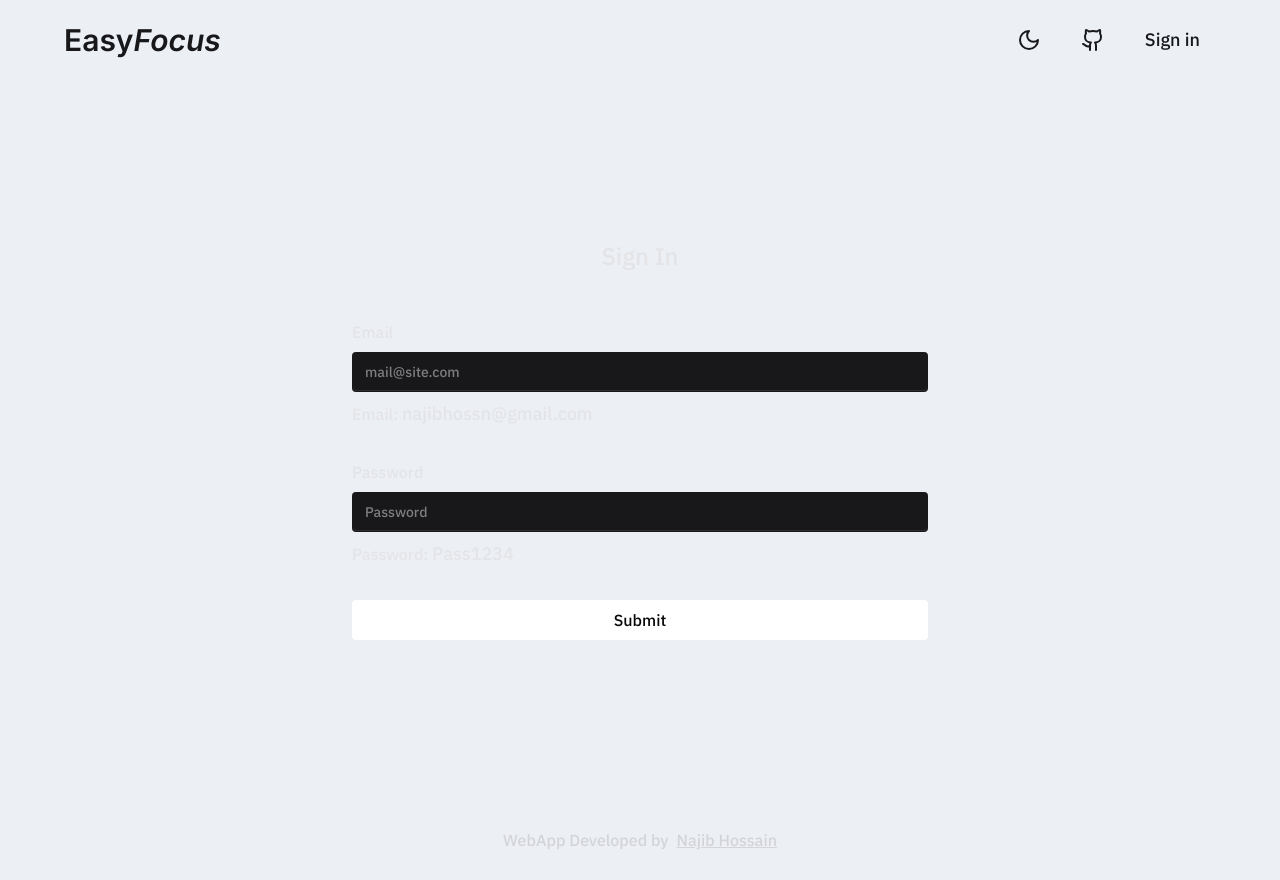
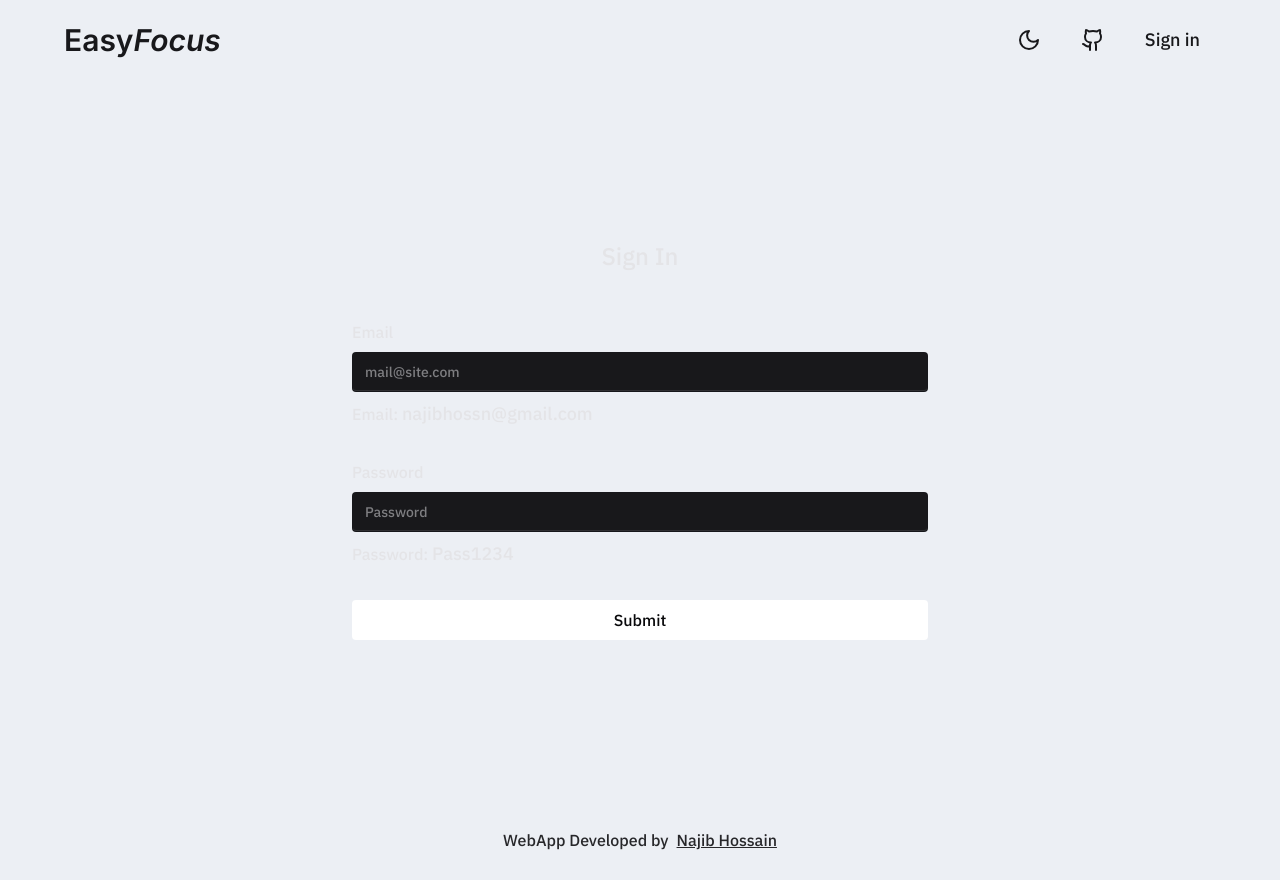
Before and after one commit to NajibHos/EasyFocus, a React (Vite) app: page /sign-in in a window 1280 px wide. Built offline with nearby package versions, Linux system fonts and the light colour scheme; no server answers.

Commit message:
Update footer style for dark mode

```diff
--- a/src/components/Footer.jsx
+++ b/src/components/Footer.jsx
@@ -1,13 +1,12 @@
 const Footer = () => {
   return (
-    <div className="h-[10vh] w-full flex justify-center
-     items-center">
+    <div className="h-[10vh] w-full flex justify-center items-center dark:bg-dark-bg">
       <div className="h-auto w-full text-center">
-            <h2 className="text-base font-medium
-             text-zinc-300 font-description">
+        <h2 className="text-base font-medium font-description text-zinc-800
+          dark:text-zinc-300 ">
             WebApp Developed by
-              <a href="http://portfolio-web-app-weld.vercel.app"
-              target="_blank" className="underline hover:text-white ml-2">
+            <a href="https://najibdev.vercel.app" target="_blank"
+              className="underline text-zinc-800 dark:hover:text-white ml-2">
                 Najib Hossain
             </a>
         </h2>
```
Lines whose indentation alone changed are shown as unchanged.
